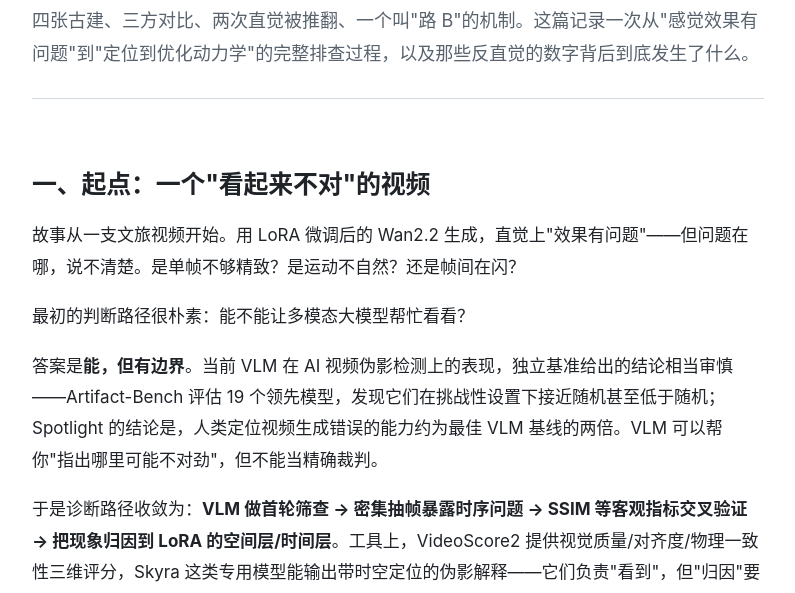
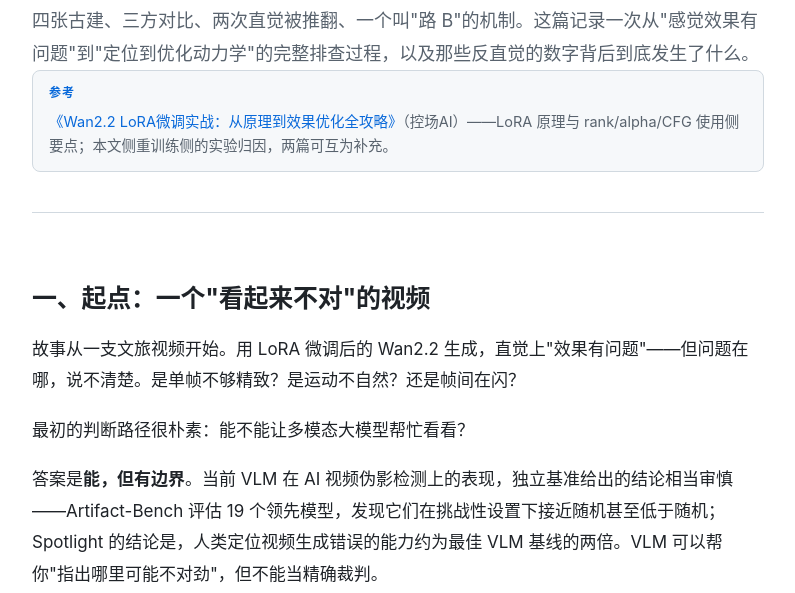
Before and after one commit to shizuku-desir7e/shizuku-desir7e.github.io, a plain HTML site: page posts/2026-11-27-when-lora-learns-to-brake.html in a window 1280 px wide. Shown: the part 193-786 px from the top of the page, without its empty margins (242-1037 px from the left). Drawn offline with Linux system fonts and the light colour scheme.

Commit message:
Add reference card to post header (kongchang.com Wan2.2 LoRA guide)

```diff
--- a/posts/2026-11-27-when-lora-learns-to-brake.html
+++ b/posts/2026-11-27-when-lora-learns-to-brake.html
@@ -65,6 +65,28 @@
     color: var(--muted);
     line-height: 1.8;
     margin: 0;
+  }
+  .ref {
+    display: flex;
+    flex-wrap: wrap;
+    align-items: baseline;
+    gap: 6px 10px;
+    margin: 0 0 12px;
+    padding: 12px 16px;
+    background: var(--surface);
+    border: 1px solid var(--border);
+    border-radius: 8px;
+    font-size: 14.5px;
+    line-height: 1.7;
+    color: var(--muted);
+  }
+  .ref .ref-tag {
+    flex: none;
+    font-size: 12px;
+    font-weight: 700;
+    letter-spacing: 0.08em;
+    text-transform: uppercase;
+    color: var(--accent);
   }
   h2 {
     font-size: 25px;
@@ -228,6 +250,10 @@
   <p class="lede">
     四张古建、三方对比、两次直觉被推翻、一个叫"路 B"的机制。这篇记录一次从"感觉效果有问题"到"定位到优化动力学"的完整排查过程，以及那些反直觉的数字背后到底发生了什么。
   </p>
+  <div class="ref">
+    <span class="ref-tag">参考</span>
+    <span><a href="https://kongchang.com/articles/wan2-2-shi-pin-mo-xing-de-lorawei-diao-shi-jian-zhi-nan" target="_blank" rel="noopener">《Wan2.2 LoRA微调实战：从原理到效果优化全攻略》</a>（控场AI）——LoRA 原理与 rank/alpha/CFG 使用侧要点；本文侧重训练侧的实验归因，两篇可互为补充。</span>
+  </div>
 </header>
 
 <h2>一、起点：一个"看起来不对"的视频</h2>
```
